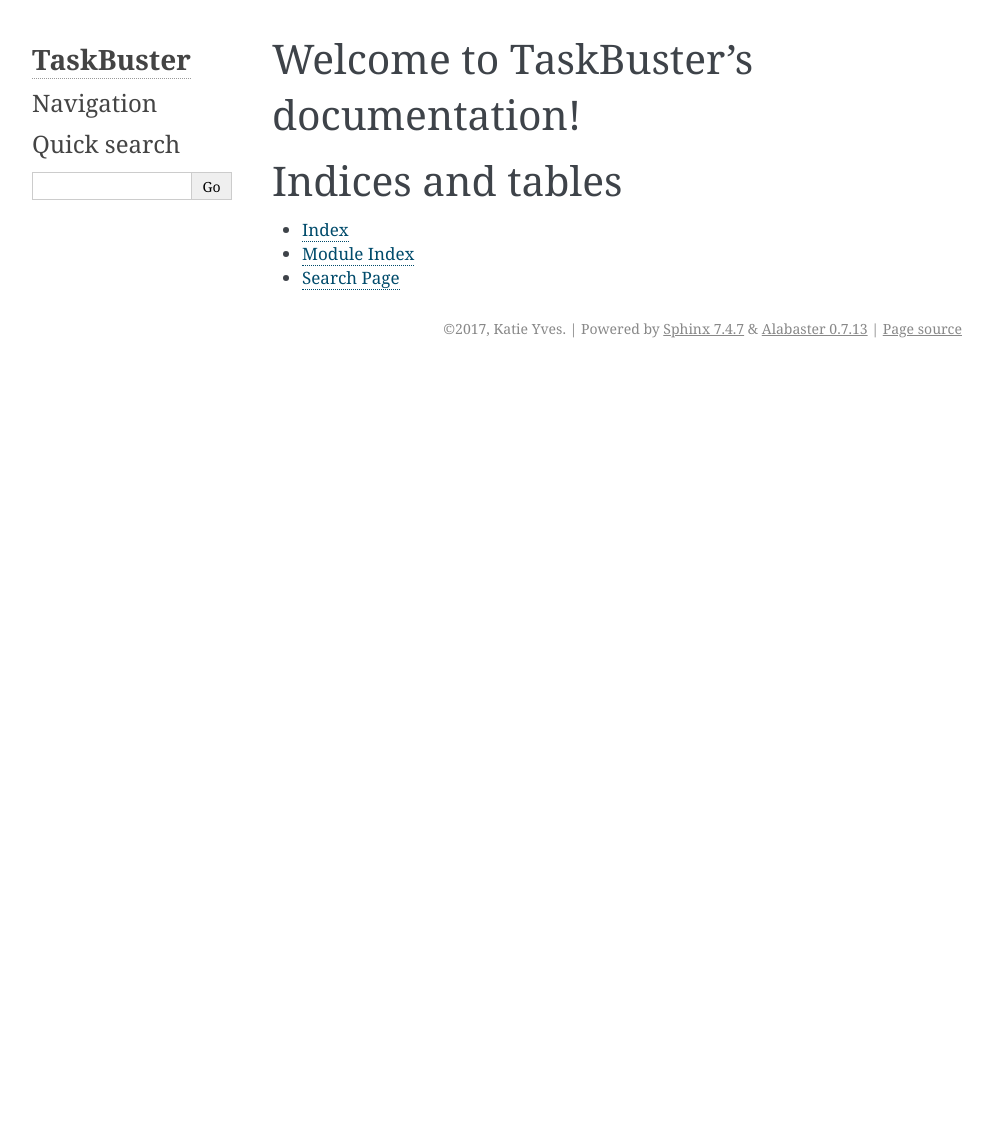
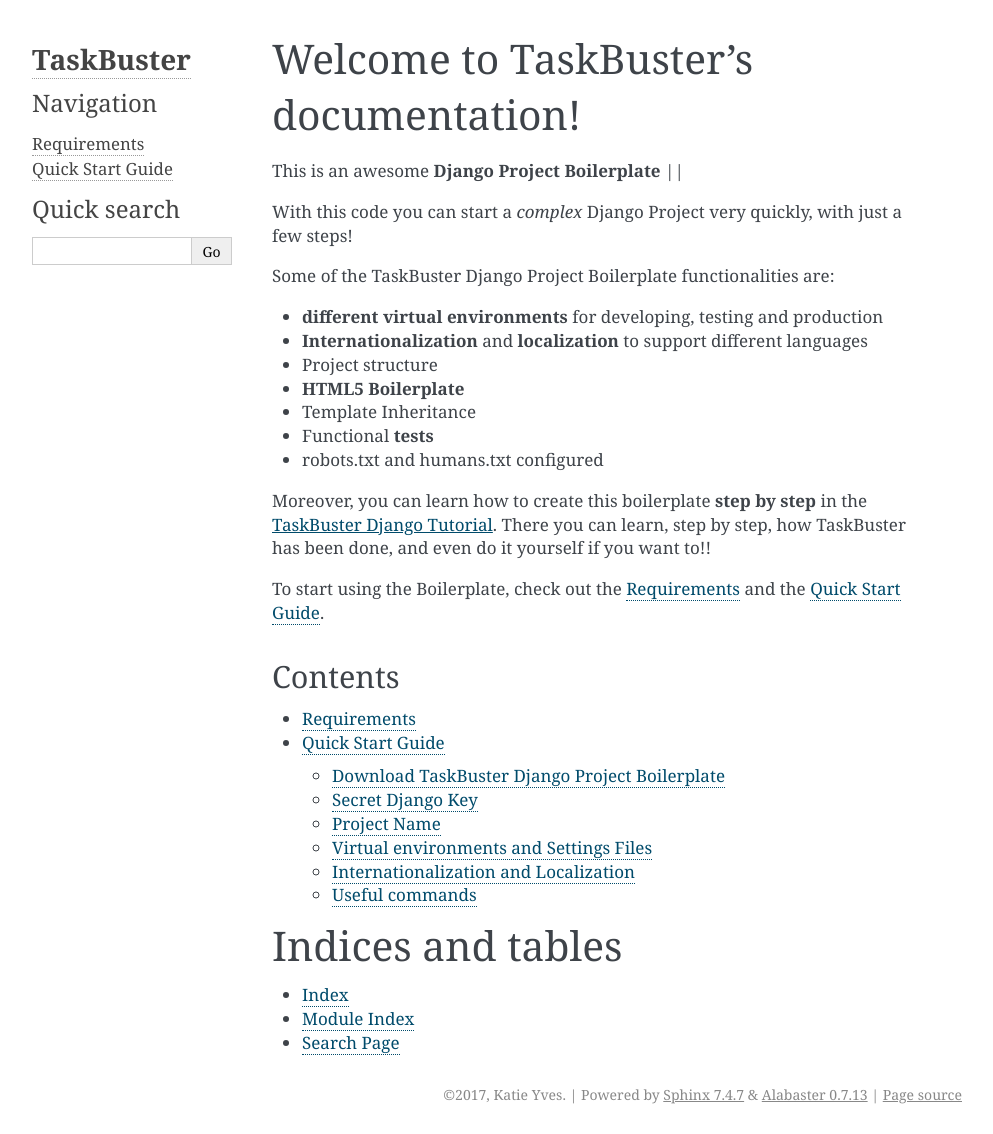
Before and after one commit to katieyves/taskbuster, a Sphinx documentation site: the page built from docs/index.rst, in a window 1280 px wide. Shown: the whole page, without its empty margins (148-1141 px from the left). Built offline with Sphinx 7.4.7, drawn with Linux system fonts in a browser that asks for light colours; before the commit the page ends 900 px from its top, so only the background shows below that.

Commit message:
Documentation ready

```diff
--- a/docs/index.rst
+++ b/docs/index.rst
@@ -6,9 +6,36 @@
 Welcome to TaskBuster's documentation!
 ======================================
 
+This is an awesome **Django Project Boilerplate** ||
+
+With this code you can start a *complex* Django Project very quickly, with just a few steps!
+
+Some of the TaskBuster Django Project Boilerplate functionalities are:
+
+- **different virtual environments** for developing, testing and production
+- **Internationalization** and **localization** to support different languages
+- Project structure
+- **HTML5 Boilerplate**
+- Template Inheritance
+- Functional **tests**
+- robots.txt and humans.txt configured
+
+Moreover, you can learn how to create this boilerplate **step by step** in the |taskbuster_tutorial|. There you can learn, step by step, how TaskBuster has been done, and even do it yourself if you want to!!
+
+.. |taskbuster_tutorial| raw:: html
+
+	<a href="http://marinamele.com/taskbuster-django-tutorial" target="_blank">TaskBuster Django Tutorial</a>
+
+To start using the Boilerplate, check out the :doc:`requirements` and the :doc:`quick_start`.
+
+Contents
+--------
+
 .. toctree::
    :maxdepth: 2
-   :caption: Contents:
+
+   requirements
+   quick_start
 
 
 
--- /dev/null
+++ b/docs/quick_start.rst
@@ -0,0 +1,178 @@
+Quick Start Guide
+=================
+
+
+Download TaskBuster Django Project Boilerplate
+----------------------------------------------
+
+First, you need to download the BoilerPlate from GitHub.
+
+
+Secret Django Key
+-----------------
+
+This boilerplate has the **DJANGO_KEY** setting variable hidden.
+
+You can generate your DJANGO_KEY |django_key|.
+
+.. |django_key| raw:: html
+
+    <a href="http://www.miniwebtool.com/django-secret-key-generator"
+    target="_blank">here</a>
+
+
+Project Name
+------------
+
+This project is named *TaskBuster*, so if you are using this
+Boilerplate to create your own project, you'll have to change
+the name in a few places:
+
+ - *taskbuster_project* **folder** (your top project container)
+ - *taskbuster_project/taskbuster* **folder** (your project name)
+ - virtual environment names: **tb_dev** and **tb_test** (name them whatever you want)
+ - in virtual environments **postactivate** files (see section below), you have to change **taskbuster.settings.development** for your **projectname.settings.development**. Same works for the testing environment.
+
+
+Virtual environments and Settings Files
+---------------------------------------
+
+First, you must know your Python 3 path::
+
+    $ which python3
+
+which is something similar to /usr/local/bin/python3.
+
+Next, create a Development virtual environment with Python 3 installed::
+
+    $ mkvirtualenv --python=/usr/local/bin/python3 tb_dev
+
+where you might need to change it with your python path.
+
+Go to the virtual enviornment folder with::
+
+    $ cd $VIRTUAL_ENV/bin
+
+and edit the postactivate file.:
+
+    $ vi postactivate
+
+You must add the lines: ::
+
+    export DJANGO_SETTINGS_MODULE="taskbuster.settings.development"
+    export SECRET_KEY="your_secret_django_key"
+
+with your project name and your own secret key.
+
+Next, edit the **predeactivate** file and add the line::
+
+    unset SECRET_KEY
+
+Repeat the last steps for your testing environment::
+
+    $ mkvirtualenv --python=/usr/local/bin/python3 tb_test
+    $ cd $VIRTUAL_ENV/bin
+    $ vi postactivate
+
+where you have to add the lines::
+
+    export DJANGO_SETTINGS_MODULE="taskbuster.settings.testing"
+    export SECRET_KEY="your_secret_django_key"
+
+and in the predeactivate file::
+
+    unset SECRET_KEY
+
+Next, install the packages in each environment::
+
+    $ workon tb_dev
+    $ pip install -r requirements/development.txt
+    $ workon tb_test
+    $ pip install -r requirements/testing.txt
+
+
+
+Internationalization and Localization
+-------------------------------------
+
+Settings
+********
+
+The default language for this Project is **English**, and we use internatinalization to translate the text into Catalan.
+
+If you want to change the translation language, or include a new one, you just need to modify the **LANGUAGES** variable in the file *settings/base.py*. The language codes that define each language can be found |codes_link|.
+
+.. |codes_link| raw:: html
+
+    <a href="http://msdn.microsoft.com/en-us/library/ms533052(v=vs.85).aspx" target="_blank">here</a>
+
+For example, if you want to use German you should include::
+
+    LANGUAGES = (
+        ...
+        'de', _("German"),
+        ...
+    )
+
+You can also specify a dialect, like Luxembourg's German with::
+
+    LANGUAGES = (
+        ...
+        'de-lu', _("Luxemburg's German"),
+        ...
+    )
+
+Note: the name inside the translation function _("") is the language name in the default language (English).
+
+More information on the |internationalization_post|.
+
+.. |internationalization_post| raw:: html
+
+    <a href="http://marinamele.com/taskbuster-django-tutorial/internationalization-localization-languages-time-zones" target="_blank">TaskBuster post</a>
+
+
+Translation
+***********
+
+Go to the terminal, inside the taskbuster_project folder and create the files to translate with::
+
+    $ python manage.py makemessages -l ru
+
+change the language "ru" for your selected language.
+
+Next, go to the locale folder of your language::
+
+    $ cd taskbuster/locale/ca/LC_MESSAGES
+
+where taskbuster is your project folder. You have to edit the file *django.po* and translate the strings. You can find more information about how to translate the strings |translation_strings_post|.
+
+.. |translation_strings_post| raw:: html
+
+    <a href="http://marinamele.com/taskbuster-django-tutorial/internationalization-localization-languages-time-zones#inter-translation" target="_blank">here</a>
+
+Once the translation is done, compile your messages with::
+
+    $ python manage.py compilemessages -l ru
+
+
+
+Tests
+*****
+
+We need to update the languages in our Tests to make sure the translation works correclty. Open the file *functional_tests/test_all_users.py*:
+
+- in **test_internationalization**, update your languages with the translation of title text, here "Welcome to TaskBuster!"
+- in **test_localization**, update your languages.
+
+
+
+Useful commands
+---------------
+
+A list of all the commands used to run this template::
+
+    $ workon tb_dev
+    $ workon tb_test
+
+    $ python manage.py makemessages -l ru
+    $ python manage.py compilemessages -l ru
--- /dev/null
+++ b/docs/requirements.rst
@@ -0,0 +1,31 @@
+Requirements
+============
+
+The requirements necessary to use this Django Project Boilerplate are:
+
+- **python3** and **pip3**
+- **virtualenv and virtualenvwrapper**
+- **Firefox** (to use Selenium's Webdriver in functional Tests)
+- **GNU gettext** (to use Internationalization)
+
+If you don't have the first two requirements, you may find this
+post useful: |python_install|.
+
+.. |python_install| raw:: html
+
+    <a href="http://www.marinamele.com/2014/07/install-python3-on-mac-os-x-and-use-virtualenv-and-virtualenvwrapper.html" target="_blank">Install Python 3 on Mac OS X and use virtualenv and virtualenvwrapper</a>
+
+You can download Firefox from the official web page: |firefox_web|.
+
+.. |firefox_web| raw:: html
+
+    <a href="https://www.mozilla.org" target="_blank">Firefox</a>
+
+And if you don't have GNU gettext, check this |taskbuster_section|.
+
+.. |taskbuster_section| raw:: html
+
+    <a href="http://marinamele.com/taskbuster-django-tutorial/internationalization-localization-languages-time-zones" target="_blank">TaskBuster tutorial section</a>
+
+
+**Ready!?** Continue to the :doc:`quick_start`!
```
